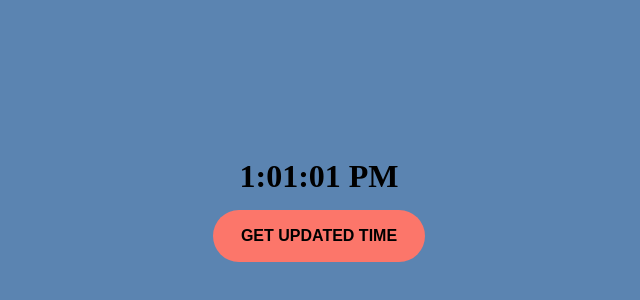
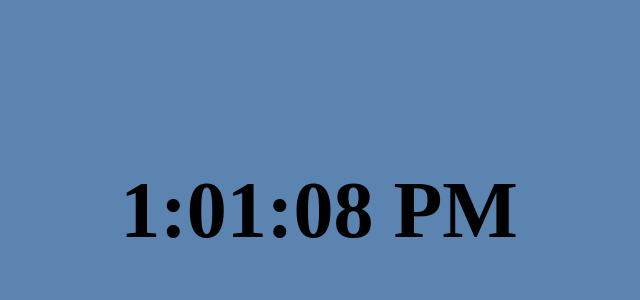
Before and after one commit to Jahanzaib0070/calculator, a React (Create React App) app: page / in a window 1280 px wide. Shown: the part 190-490 px from the top of the page, without its empty margins (321-961 px from the left). Built offline with nearby package versions, Linux system fonts and the light colour scheme.

Commit message:
Digital Clock

```diff
--- a/src/App2.jsx
+++ b/src/App2.jsx
@@ -0,0 +1,26 @@
+import React, { useState } from "react";
+import "./index.css";
+
+
+const App2 = () =>{
+
+    let time = new Date().toLocaleTimeString();
+    const [currTime, updTime] = useState(time);
+
+    const updatedTime = () =>{
+        let time = new Date().toLocaleTimeString();
+        updTime(time);
+    }
+    setInterval(updatedTime, 1000);
+
+    return(
+    <>
+        <div className="main">
+            <h1>{currTime}</h1>
+            {/* <button onClick={updatedTime}>Get Time</button> */}
+        </div>
+    </>
+    );
+}
+
+export default App2;
--- a/src/index.css
+++ b/src/index.css
@@ -24,3 +24,7 @@ button{
     cursor: pointer;
     font-size: medium;
 }
+
+.main{
+    font-size: 40px;
+}
--- a/src/index.js
+++ b/src/index.js
@@ -2,8 +2,9 @@ import React from "react";
 import ReactDOM from "react-dom";
 import App from "./App";
 import App1 from "./App1";
+import App2 from "./App2";
 import "./index.css";
 
 ReactDOM.render(
-  <App1 /> , document.getElementById("root")
+  <App2 /> , document.getElementById("root")
 );
```
